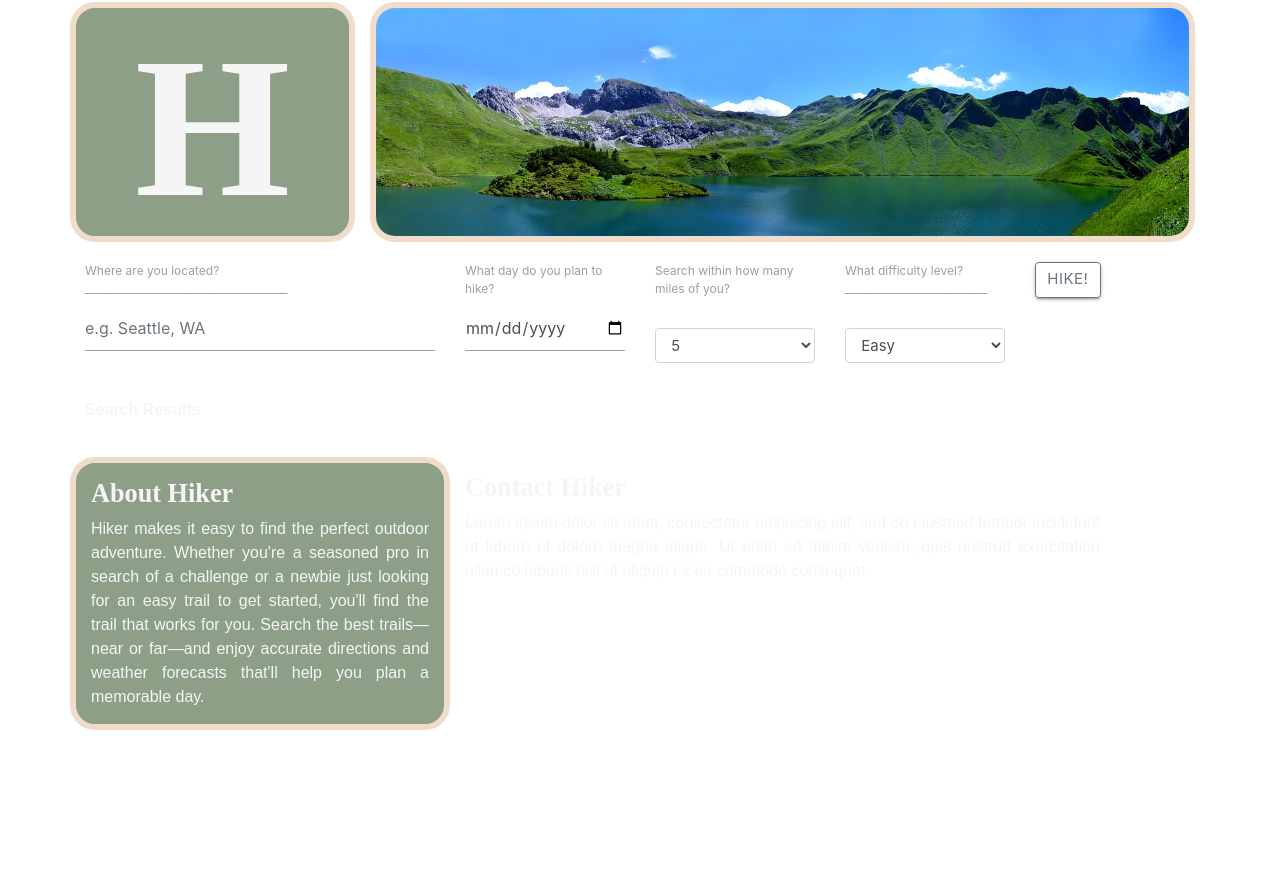
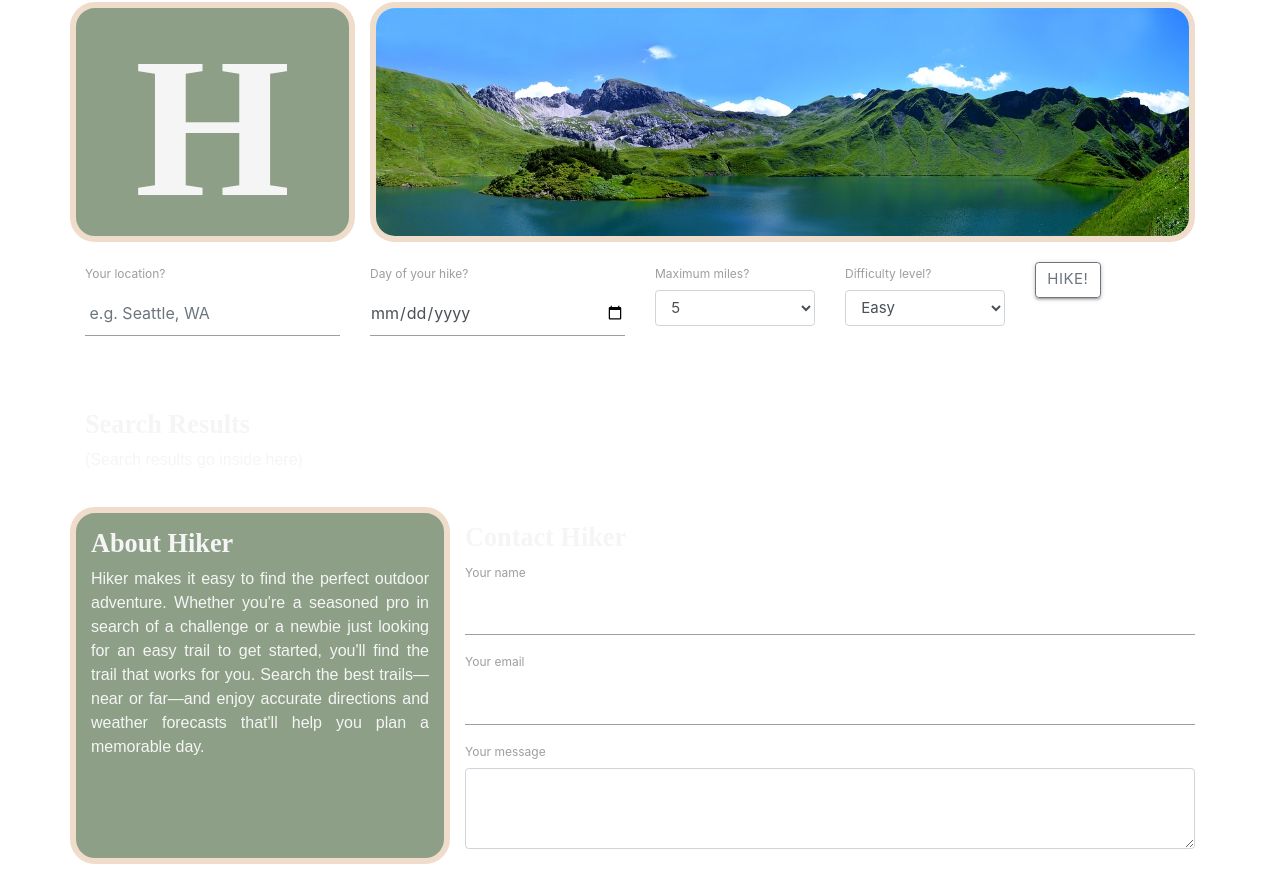
Before and after one commit to michaelpdwyer/Project-Batman, a plain HTML site: page index.html in a window 1280 px wide. Shown: the part 85-969 px from the top of the page. Before the commit the page ends 835 px from the top, so only its background shows below. Drawn offline with nearby package versions, Linux system fonts and the light colour scheme; a script that the page names is missing.

Commit message:
index.html almost final

```diff
--- a/index.html
+++ b/index.html
@@ -58,27 +58,25 @@
                 </div>
             </div>
         </div>
-    </div>
 
         <!-- User Inputs -->
 
-    <div class="container inputContainer">
+        <div class="inputContainer">
             <div class="row">
                 <!-- Location -->
-            <div class="col-sm-4 sectionInput">
+                <div class="col-sm-3 sectionInput">
                     <div class="form-group">
                         <label for="formGroupExampleInput">
-                        <div id="white">Where are you located?</div>
-                        <div id="green">_____________________________________</div>
+                            <div id="white">Your location?</div>
                         </label>
-                    <input type="text" class="form-control" id="userLocation" placeholder="e.g. Seattle, WA">
+                        <input type="text" class="form-control" id="userLocation" placeholder=" e.g. Seattle, WA">
                     </div>
                 </div>
                 <!-- Date -->
-            <div class="col-sm-2 sectionInput">
+                <div class="col-sm-3 sectionInput">
                     <div class="form-group">
                         <label for="exampleFormControlSelect1">
-                        <div id="white">What day do you plan to hike?</div>
+                            <div id="white">Day of your hike?</div>
                         </label>
                         <input type="date" class="form-control" id="tripDate">
                         <span id="isEmptyLeave" class="userVal"></span>
@@ -88,8 +86,8 @@
                 <div class="col-sm-2 sectionInput">
                     <div class="form-group">
                         <label for="exampleFormControlSelect1">
-                        <div id="white">Search within how many miles of you?</div>
-                    </label><br><br>
+                            <div id="white">Maximum miles?</div>
+                        </label>
                         <select class="form-control" id="radius">
                             <option>5</option>
                             <option>10</option>
@@ -105,9 +103,8 @@
                 <div class="col-sm-2 sectionInput">
                     <div class="form-group">
                         <label for="exampleFormControlSelect1">
-                        <div id="white">What difficulty level?</div>
-                        <div id="green">__________________________</div>
-                    </label><br><br>
+                            <div id="white">Difficulty level?</div>
+                        </label>
                         <select class="form-control" id="difficulty">
                             <option id="easyInput">Easy</option>
                             <option id="mediumInput">Medium</option>
@@ -121,32 +118,44 @@
                     <button id="submit" type="button" class="btn btn-outline-secondary">Hike!</button>
                 </div>
             </div>
-    </div>
+        </div><br>
 
-    <div class="container">
             <div class="row">
-            <div class="col-sm-12">
-                <div>
-                    <p><strong>Search Results</strong></p>
-                </div>
-                <div id="tripDiv">
+                <div class="col-sm-12" id="tripDiv">
+                    <h3>Search Results</h3>
+                    <p>(Search results go inside here)</p>
                     <!-- SEARCH RESULTS GO INSIDE HERE!!!!! -->
                 </div>
             </div>
-        </div>
-    </div>
 
-    <div class="container">
             <div class="row">
                 <div class="col-sm-4 sectionAbout">
                     <!-- About me section here -->
                     <h3>About Hiker</h3>
-                    <p>Hiker makes it easy to find the perfect outdoor adventure. Whether you're a seasoned pro in search of a challenge or a newbie just looking for an easy trail to get started, you'll find the trail that works for you. Search the best trails&mdash;near or far&mdash;and enjoy accurate directions and weather forecasts that'll help you plan a memorable day.</p>
+                    <p>Hiker makes it easy to find the perfect outdoor adventure. Whether you're a seasoned pro in
+                        search of
+                        a challenge or a newbie just looking for an easy trail to get started, you'll find the trail
+                        that
+                        works for you. Search the best trails&mdash;near or far&mdash;and enjoy accurate directions and
+                        weather forecasts that'll help you plan a memorable day.</p>
                 </div>
-            <div class="col-sm-7 sectionContact">
+                <div class="col-sm-8 sectionContact">
                     <!-- Contact section here -->
                     <h3>Contact Hiker</h3>
-                    <p>Lorem ipsum dolor sit amet, consectetur adipiscing elit, sed do eiusmod tempor incididunt ut labore et dolore magna aliqua. Ut enim ad minim veniam, quis nostrud exercitation ullamco laboris nisi ut aliquip ex ea commodo consequat. </p>
+                    <form>
+                        <div class="form-group">
+                            <label for="exampleInputPassword1">Your name</label>
+                            <input type="password" class="form-control" id="exampleInputPassword1">
+                        </div>
+                        <div class="form-group">
+                            <label for="exampleFormControlInput1">Your email</label>
+                            <input type="email" class="form-control" id="exampleFormControlInput1">
+                        </div>
+                        <div class="form-group">
+                            <label for="exampleFormControlTextarea1">Your message</label>
+                            <textarea class="form-control" id="exampleFormControlTextarea1" rows="3"></textarea>
+                        </div>
+                    </form>
                 </div>
             </div>
         </div>
```
Lines whose indentation alone changed are shown as unchanged.
